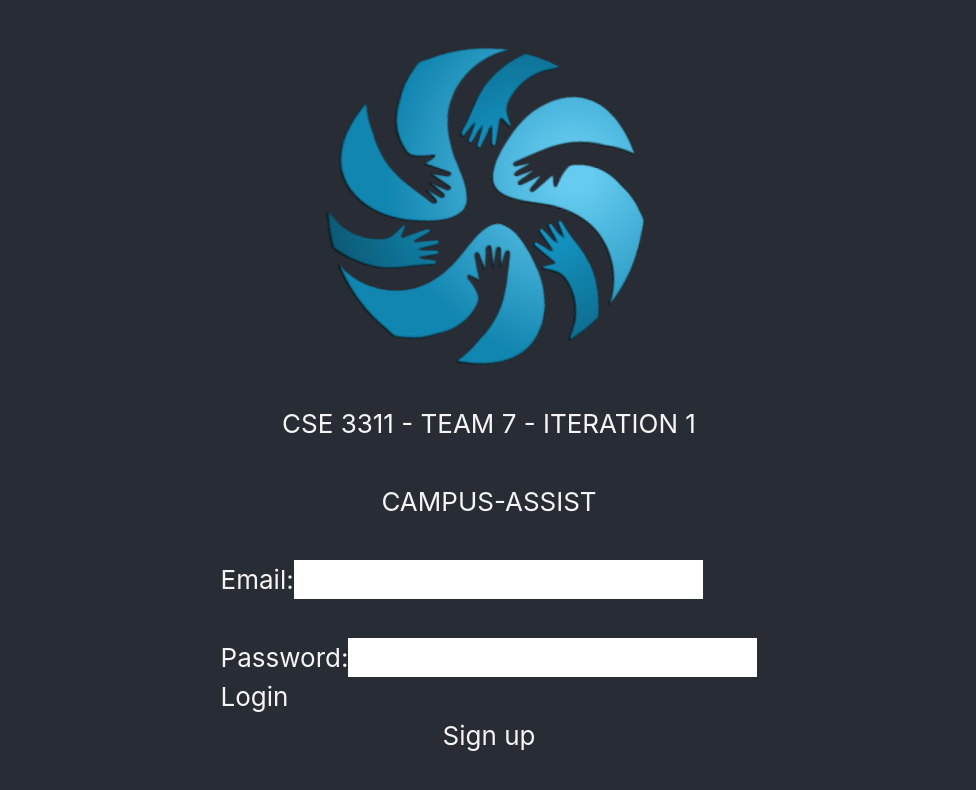
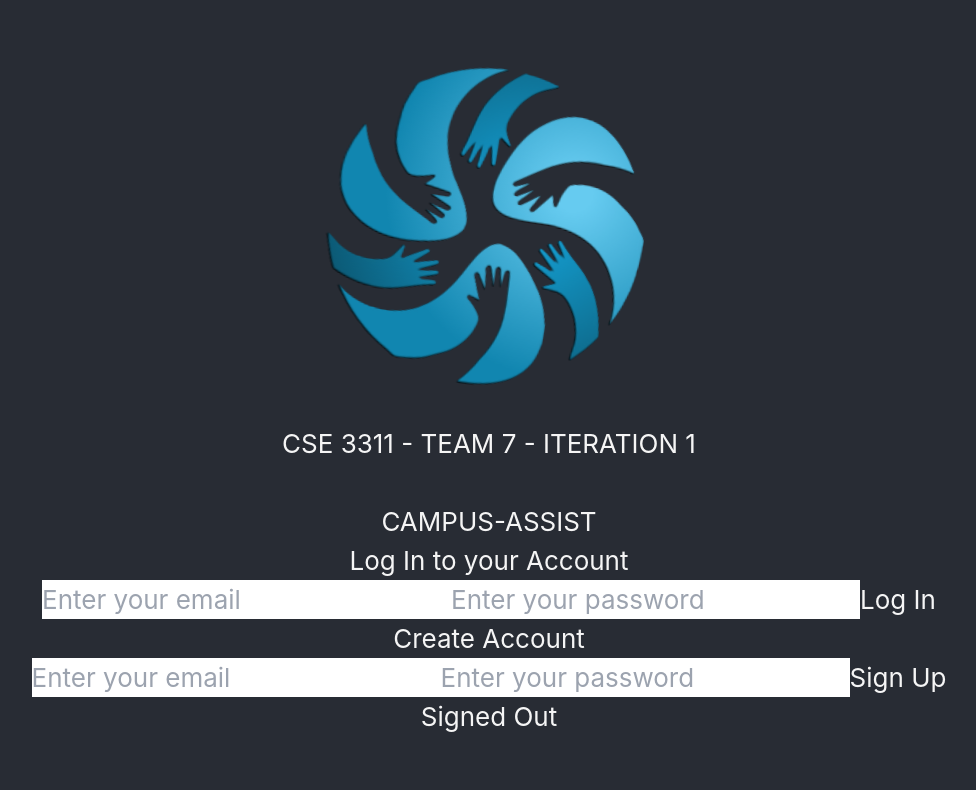
Before and after one commit to Pollito600/campus-assist, a React (Create React App) app in the folder campus-assist/: page / in a window 1280 px wide. Shown: the top 790 px of the page, without its empty margins (151-1127 px from the left). Built offline with nearby package versions, Linux system fonts and the light colour scheme; no server answers.

Commit message:
Firebase auth integrated

```diff
--- a/campus-assist/src/App.css
+++ b/campus-assist/src/App.css
@@ -1,5 +1,5 @@
 .App {
-  text-align: left;
+  text-align: center;
 }
 
 .App-logo {
--- a/campus-assist/src/App.js
+++ b/campus-assist/src/App.js
@@ -1,14 +1,12 @@
 // src/App.js
 import React from 'react';
-import Login from "./Login";
+import SignIn from './components/auth/SignIn';
+import SignUp from './components/auth/SignUp';
+import AuthDetails from './components/AuthDetails';
 import logo from './logo2_1.png';
 import './App.css';
 
 function App() {
-  const openSignUpWindow = () => {
-    window.open('/signup', 'Signup', 'width=400,height=400');
-  };
-
   return (
     <div className="App">
 
@@ -18,11 +16,11 @@
         <p>CSE 3311 - TEAM 7 - ITERATION 1</p>
         <br />
         <p>CAMPUS-ASSIST</p>
-        <Login />
+        <SignIn/>
+        <SignUp/>
+        <AuthDetails/>
         <p></p>
-        <button onClick={openSignUpWindow}>
-          Sign up
-        </button>
+
       </header>
     </div>
   );
--- a/campus-assist/src/FirebaseConfig.js
+++ b/campus-assist/src/FirebaseConfig.js
@@ -1,5 +1,6 @@
 // Import the functions you need from the SDKs you need
 import { initializeApp } from "firebase/app";
+import {getAuth} from "firebase/auth";
 // TODO: Add SDKs for Firebase products that you want to use
 // https://firebase.google.com/docs/web/setup#available-libraries
 
@@ -15,3 +16,5 @@
 
 // Initialize Firebase
 const app = initializeApp(firebaseConfig);
+const auth = getAuth(app)
+export {auth};
--- a/campus-assist/src/Login.js
+++ /dev/null
@@ -1,44 +0,0 @@
-// Login.js
-import React, { useState } from 'react';
-
-function Login() {
-  const [email, setEmail] = useState('');
-  const [password, setPassword] = useState('');
-  const [errorMessage, setErrorMessage] = useState('');
-  const [successMessage, setSuccessMessage] = useState('');
-
-  const handleLogin = () => {
-    if (email.endsWith('@mavs.uta.edu')) {
-      // Perform login logic (could include API calls to a backend)
-      setSuccessMessage(`Successfully logged in with email: ${email}`);
-      setErrorMessage('');
-    } else {
-      setErrorMessage('Invalid email. Login with @mavs.uta.edu email only.');
-      setSuccessMessage('');
-    }
-  };
-
-  return (
-    <div>
-      <br />
-
-      <label>
-        Email:
-        <input type="email" value={email} onChange={(e) => setEmail(e.target.value)} style={{ color: 'black' }}/>
-      </label>
-      <br />
-      <br />
-      <label>
-        Password:
-        <input type="password" value={password} onChange={(e) => setPassword(e.target.value)}style={{ color: 'black' }} />
-      </label>
-      <br />
-      <button onClick={handleLogin}>Login</button>
-      <br />
-      {errorMessage && <p style={{ color: 'red' }}>{errorMessage}</p>}
-      {successMessage && <p style={{ color: 'green' }}>{successMessage}</p>}
-    </div>
-  );
-}
-
-export default Login;
--- /dev/null
+++ b/campus-assist/src/components/AuthDetails.js
@@ -0,0 +1,44 @@
+import { onAuthStateChanged, signOut } from "firebase/auth";
+import React, { useEffect, useState } from "react";
+import { auth } from "../FirebaseConfig";
+
+const AuthDetails = () => {
+  const [authUser, setAuthUser] = useState(null);
+
+  useEffect(() => {
+    const listen = onAuthStateChanged(auth, (user) => {
+      if (user) {
+        setAuthUser(user);
+      } else {
+        setAuthUser(null);
+      }
+    });
+
+    return () => {
+      listen();
+    };
+  }, []);
+
+  const userSignOut = () => {
+    signOut(auth)
+      .then(() => {
+        console.log("sign out successful");
+      })
+      .catch((error) => console.log(error));
+  };
+
+  return (
+    <div>
+      {authUser ? (
+        <>
+          <p>{`Signed In as ${authUser.email}`}</p>
+          <button onClick={userSignOut}>Sign Out</button>
+        </>
+      ) : (
+        <p>Signed Out</p>
+      )}
+    </div>
+  );
+};
+
+export default AuthDetails;
--- /dev/null
+++ b/campus-assist/src/components/auth/SignIn.js
@@ -0,0 +1,58 @@
+import React, { useState } from 'react';
+import { signInWithEmailAndPassword } from 'firebase/auth';
+import { auth } from '../../FirebaseConfig';
+
+const SignIn = () => {
+  const [email, setEmail] = useState('');
+  const [password, setPassword] = useState('');
+  const [successMessage, setSuccessMessage] = useState('');
+  const [errorMessage, setErrorMessage] = useState('');
+
+  const signIn = (e) => {
+    e.preventDefault();
+
+    if (email.endsWith('@mavs.uta.edu')) {
+      signInWithEmailAndPassword(auth, email, password)
+        .then((userCredential) => {
+          console.log(userCredential);
+          setSuccessMessage(`Successfully logged in with email: ${email}`);
+          setErrorMessage('');
+        })
+        .catch((error) => {
+          console.log(error);
+          setErrorMessage('Invalid email or password.');
+          setSuccessMessage('');
+        });
+    } else {
+      setErrorMessage('Invalid email. Login with @mavs.uta.edu email only.');
+      setSuccessMessage('');
+    }
+  };
+
+  return (
+    <div className="sign-in-container">
+      <form onSubmit={signIn}>
+        <h1>Log In to your Account</h1>
+        <input
+          type="email"
+          placeholder="Enter your email"
+          value={email}
+          onChange={(e) => setEmail(e.target.value)}
+          style={{ color: 'black' }}
+        />
+        <input
+          type="password"
+          placeholder="Enter your password"
+          value={password}
+          onChange={(e) => setPassword(e.target.value)}
+          style={{ color: 'black' }}
+        />
+        <button type="submit">Log In</button>
+      </form>
+      {errorMessage && <p style={{ color: 'red' }}>{errorMessage}</p>}
+      {successMessage && <p style={{ color: 'green' }}>{successMessage}</p>}
+    </div>
+  );
+};
+
+export default SignIn;
--- /dev/null
+++ b/campus-assist/src/components/auth/SignUp.js
@@ -0,0 +1,58 @@
+import { createUserWithEmailAndPassword } from "firebase/auth";
+import React, { useState } from "react";
+import { auth } from "../../FirebaseConfig";
+
+const SignUp = () => {
+  const [email, setEmail] = useState("");
+  const [password, setPassword] = useState("");
+  const [successMessage, setSuccessMessage] = useState('');
+  const [errorMessage, setErrorMessage] = useState('');
+
+  const SignUp = (e) => {
+    e.preventDefault();
+
+    if (email.endsWith('@mavs.uta.edu')) {
+      createUserWithEmailAndPassword(auth, email, password)
+        .then((userCredential) => {
+          console.log(userCredential);
+          setSuccessMessage(`Successfully registered with email: ${email}`);
+          setErrorMessage('');
+        })
+        .catch((error) => {
+          console.log(error);
+          setErrorMessage('Invalid email or password');
+          setSuccessMessage('');
+        });
+    } else {
+      setErrorMessage('Invalid email. Sign up with @mavs.uta.edu email only.');
+      setSuccessMessage('');
+    }
+  };
+
+  return (
+    <div className="sign-in-container">
+      <form onSubmit={SignUp}>
+        <h1>Create Account</h1>
+        <input
+          type="email"
+          placeholder="Enter your email"
+          value={email}
+          onChange={(e) => setEmail(e.target.value)}
+          style={{ color: 'black' }}
+        ></input>
+        <input
+          type="password"
+          placeholder="Enter your password"
+          value={password}
+          onChange={(e) => setPassword(e.target.value)}
+          style={{ color: 'black' }}
+        ></input>
+        <button type="submit">Sign Up</button>
+      </form>
+      {errorMessage && <p style={{ color: 'red' }}>{errorMessage}</p>}
+      {successMessage && <p style={{ color: 'green' }}>{successMessage}</p>}
+    </div>
+  );
+};
+
+export default SignUp;
```
Also changed, not shown: campus-assist/src/SignUp.js (deleted, +0 -42 lines).
